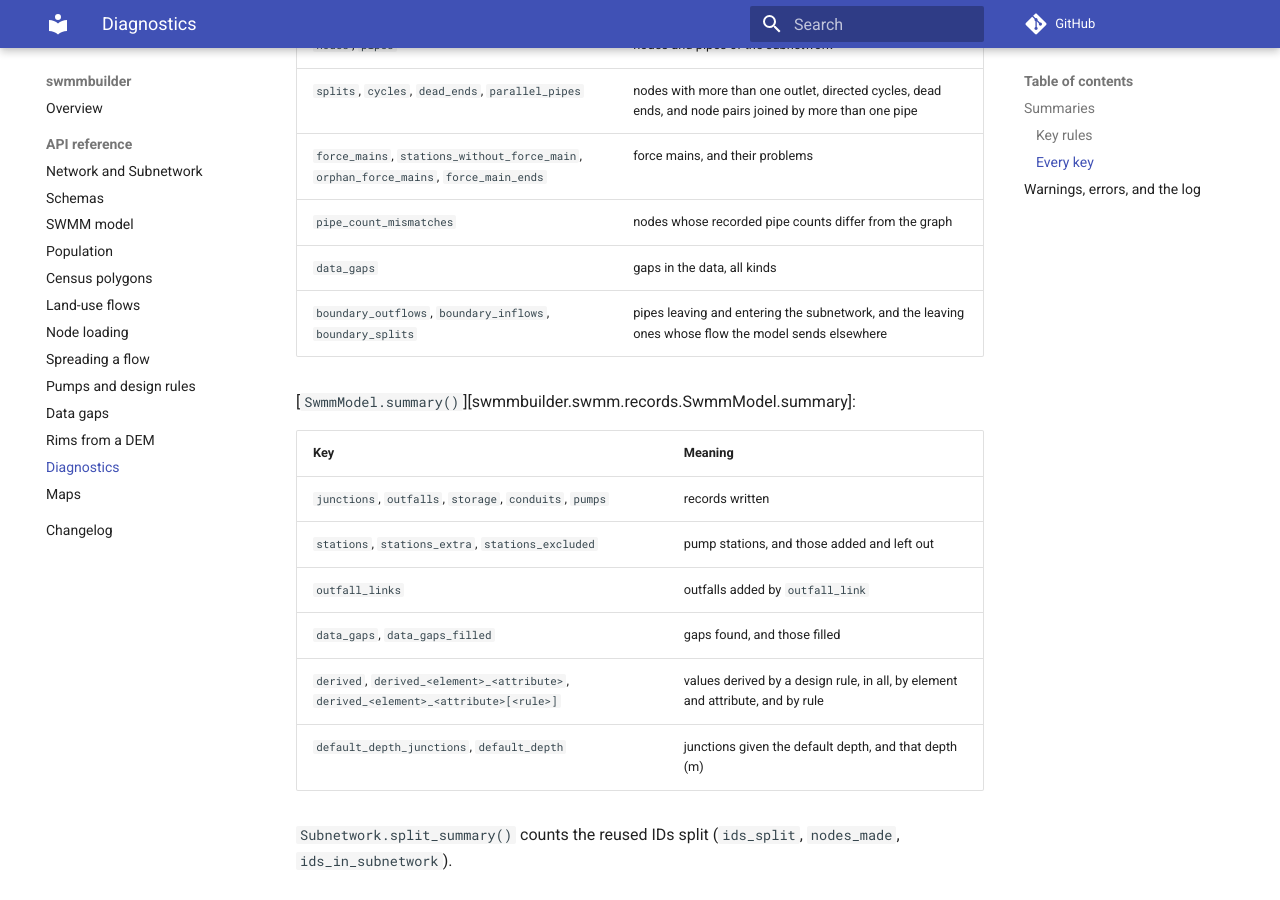
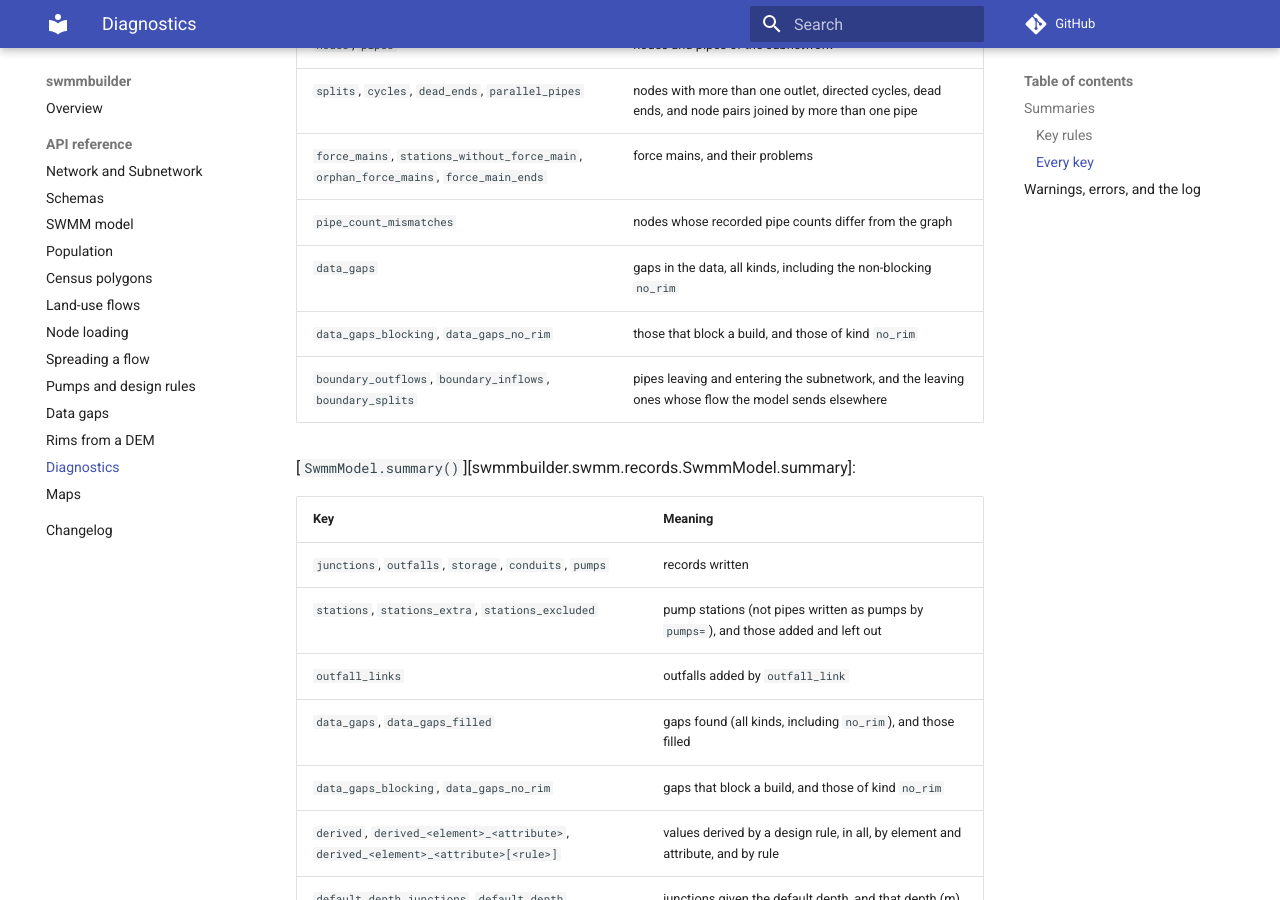
Before and after one commit to DeGrootResearchGroup/swmmbuilder, an MkDocs documentation site: the page built from docs/api/diagnostics.md, in a window 1280 px wide and 900 px high, scrolled down 3691 px. Built offline with MkDocs 1.6.1 and Material for MkDocs 9.7.7, drawn with Linux system fonts in a browser that asks for light colours; comment, search, counter and statistics services are not loaded.

Commit message:
List the new data_gaps keys in the summary key tables (#160)
Co-Authored-By: Claude Opus 5.5 <noreply@anthropic.com>

```diff
--- a/docs/api/diagnostics.md
+++ b/docs/api/diagnostics.md
@@ -105,7 +105,8 @@ give the same as text):
 | `splits`, `cycles`, `dead_ends`, `parallel_pipes` | nodes with more than one outlet, directed cycles, dead ends, and node pairs joined by more than one pipe |
 | `force_mains`, `stations_without_force_main`, `orphan_force_mains`, `force_main_ends` | force mains, and their problems |
 | `pipe_count_mismatches` | nodes whose recorded pipe counts differ from the graph |
-| `data_gaps` | gaps in the data, all kinds |
+| `data_gaps` | gaps in the data, all kinds, including the non-blocking `no_rim` |
+| `data_gaps_blocking`, `data_gaps_no_rim` | those that block a build, and those of kind `no_rim` |
 | `boundary_outflows`, `boundary_inflows`, `boundary_splits` | pipes leaving and entering the subnetwork, and the leaving ones whose flow the model sends elsewhere |
 
 [`SwmmModel.summary()`][swmmbuilder.swmm.records.SwmmModel.summary]:
@@ -113,9 +114,10 @@ give the same as text):
 | Key | Meaning |
 | --- | --- |
 | `junctions`, `outfalls`, `storage`, `conduits`, `pumps` | records written |
-| `stations`, `stations_extra`, `stations_excluded` | pump stations, and those added and left out |
+| `stations`, `stations_extra`, `stations_excluded` | pump stations (not pipes written as pumps by `pumps=`), and those added and left out |
 | `outfall_links` | outfalls added by `outfall_link` |
-| `data_gaps`, `data_gaps_filled` | gaps found, and those filled |
+| `data_gaps`, `data_gaps_filled` | gaps found (all kinds, including `no_rim`), and those filled |
+| `data_gaps_blocking`, `data_gaps_no_rim` | gaps that block a build, and those of kind `no_rim` |
 | `derived`, `derived_<element>_<attribute>`, `derived_<element>_<attribute>[<rule>]` | values derived by a design rule, in all, by element and attribute, and by rule |
 | `default_depth_junctions`, `default_depth` | junctions given the default depth, and that depth (m) |
 
```
